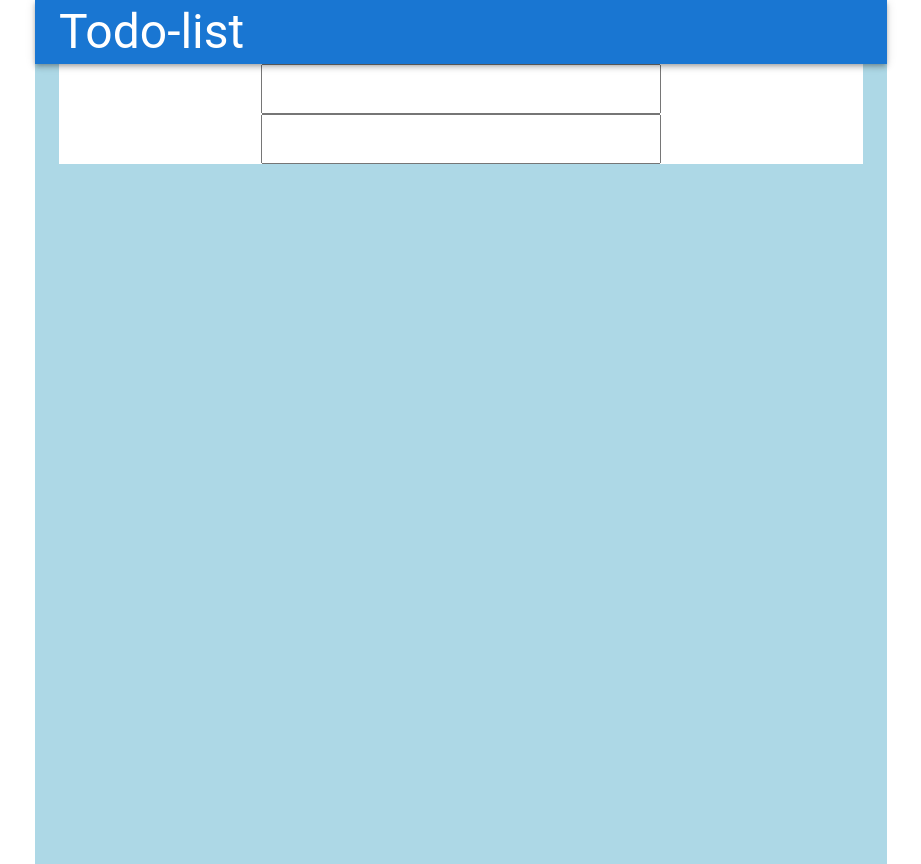
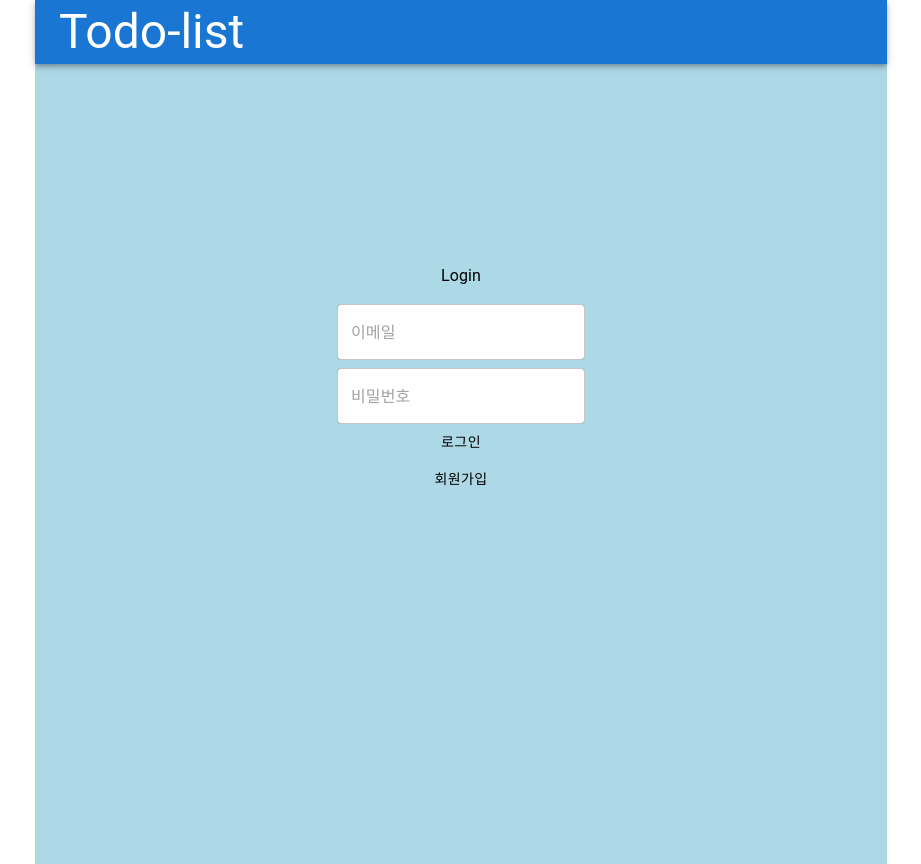
Before and after one commit to seongjin77/bucket-list, a React (Create React App) app: page /signin in a window 1280 px wide. Shown: the whole page, without its empty margins (179-1100 px from the left). Built offline with nearby package versions, Linux system fonts and the light colour scheme.

Commit message:
💄 Design: login 페이지 css 작업

```diff
--- a/src/pages/login/Login.jsx
+++ b/src/pages/login/Login.jsx
@@ -1,3 +1,4 @@
+import { Button, TextField, Typography } from "@mui/material";
 import { Box } from "@mui/system";
 import React from "react";
 import { LoginPageWrap } from "./LoginStyle";
@@ -5,10 +6,14 @@ import { LoginPageWrap } from "./LoginStyle";
 const Login = () => {
     return (
         <LoginPageWrap>
+
             <form>
                 <Box>
-                  <input type={'email'} required />
-                  <input type={'password'} required/>
+                  <Typography>Login</Typography>
+                  <TextField margin="normal" type={"email"} placeholder='이메일' data-testid="email-input"/>
+                  <TextField type={"password"} placeholder='비밀번호' data-testid="password-input"/>
+                  <Button>로그인</Button>
+                  <Button>회원가입</Button>
                 </Box>
             </form>
         </LoginPageWrap>
--- a/src/pages/login/LoginStyle.jsx
+++ b/src/pages/login/LoginStyle.jsx
@@ -4,18 +4,23 @@ import styled from "styled-components";
 const LoginPageWrap = styled(Container)`
   background-color: lightblue;
   height: 100vh;
+  overflow: hidden;
+  form{
+    margin-top: 200px;
+  }
   .MuiBox-root{
+    margin-top: 200px;
     display: flex;
     flex-direction: column;
     justify-content: center;
     align-items:center;
-    background-color: #fff;
-
     input{
-      width: 400px;
-      height 50px;
+      background-color: #fff;
+      border-radius:5px;
     }
-
+    .MuiButtonBase-root{
+      color: black;
+    }
   }
 `
 export {LoginPageWrap};
```
